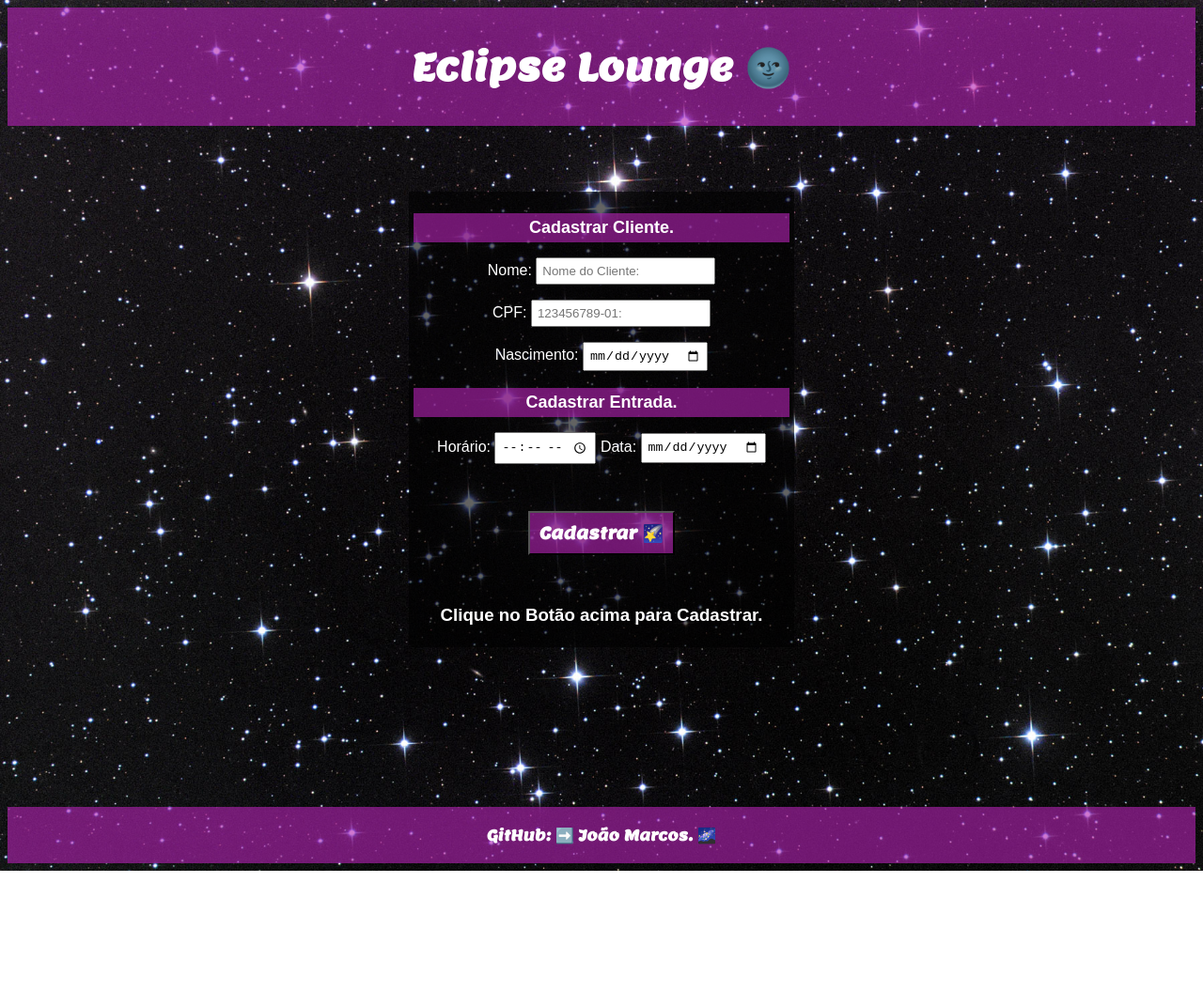
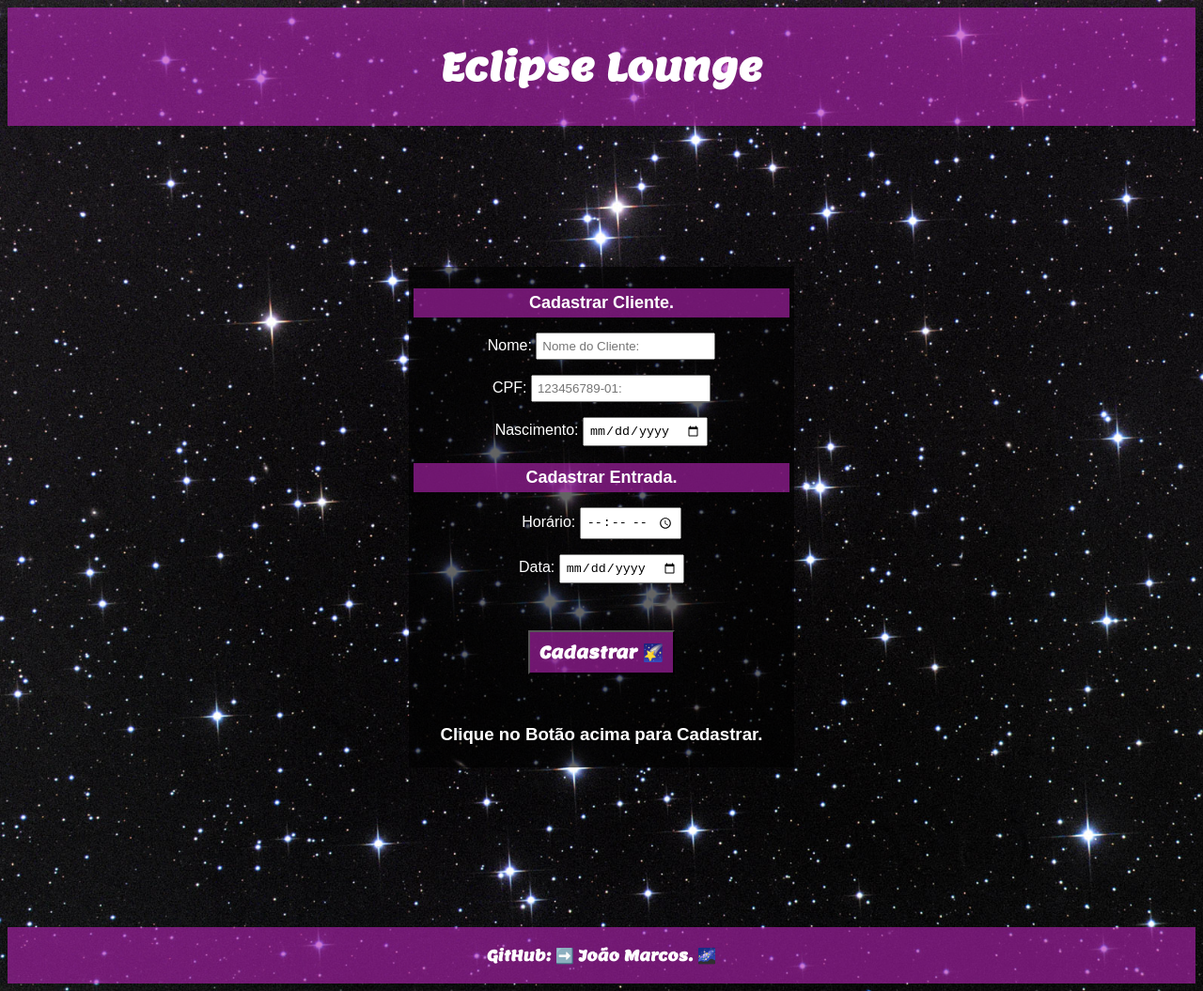
Before and after one commit to joaomarcos-luz/projeto-cadastro-nightclub, a plain HTML site: page index.html in a window 1280 px wide. Shown: the whole page at 94% size. Before the commit the page ends 927 px from the top, so only its background shows below. Drawn offline with Linux system fonts and the light colour scheme.

Commit message:
mudança

```diff
--- a/index.html
+++ b/index.html
@@ -9,7 +9,7 @@
 </head>
 <body>
     <header>
-        <h1>Eclipse Lounge 🌚</h1>
+        <h1>Eclipse Lounge</h1>
     </header>
     <main>
         <section>
@@ -31,6 +31,8 @@
                 <p>
                     <label for="hora">Horário:</label>
                     <input type="time" name="hora" id="hora" placeholder="Horário de Entrada:">
+                </p>
+                <p>
                     <label for="entrada">Data:</label>
                     <input type="date" name="entrada" id="entrada">
                 </p><br>
--- a/style.css
+++ b/style.css
@@ -16,7 +16,7 @@ header{
     padding-top: 10px;
     padding-bottom: 10px;
     font-size: 20px;
-    margin-bottom: 70px;
+    margin-bottom: 150px;
 }
 
 main{
```
